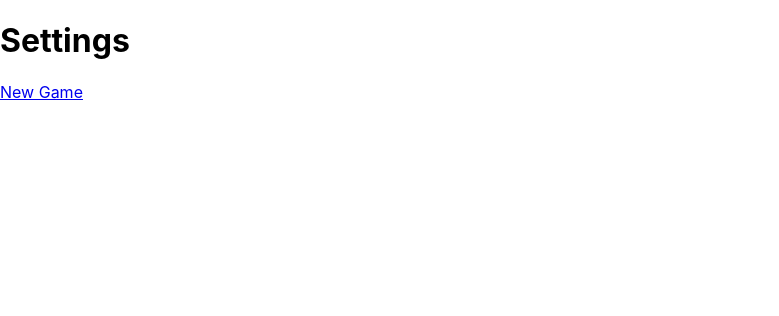
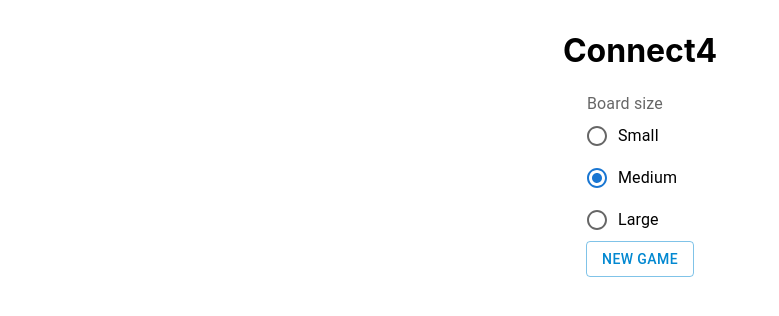
Before and after one commit to pawgog/connect4-game-full, a React (Create React App) app: page / in a window 1280 px wide. Shown: the top 316 px of the page, without its empty margins (0-779 px from the left). Built offline with nearby package versions, Linux system fonts and the light colour scheme.

Commit message:
Add radio group functionality to change board size.

```diff
--- a/src/index.css
+++ b/src/index.css
@@ -11,3 +11,7 @@ code {
   font-family: source-code-pro, Menlo, Monaco, Consolas, 'Courier New',
     monospace;
 }
+
+a {
+  text-decoration: none;
+}
--- a/src/pages/Board.tsx
+++ b/src/pages/Board.tsx
@@ -69,7 +69,11 @@ const Board = () => {
         <Button variant="outlined" color="warning" onClick={undoMove}>
           {staticText.undoMove}
         </Button>
-        <Link to="/">{staticText.backGame}</Link>
+        <Link to="/">
+          <Button variant="outlined" color="warning">
+            {staticText.restartGame}
+          </Button>
+        </Link>
       </S.ButtonBoardStyle>
       <table>
         <tbody>
--- a/src/pages/Home.tsx
+++ b/src/pages/Home.tsx
@@ -1,11 +1,26 @@
+import { useState } from 'react';
 import { Routes, Route } from 'react-router-dom';
 import Settings from './Settings';
 import Board from './Board';
 
 const Home = () => {
+  const [boardSize, setBoardSize] = useState('medium');
+
+  const handleRadioChange = (e: any) => {
+    setBoardSize(e.target.value);
+  };
+
   return (
     <Routes>
-      <Route path="/" element={<Settings />} />
+      <Route
+        path="/"
+        element={
+          <Settings
+            boardSize={boardSize}
+            handleRadioChangeFn={handleRadioChange}
+          />
+        }
+      />
       <Route path="/board" element={<Board />} />
     </Routes>
   );
--- /dev/null
+++ b/src/pages/Settings.styled.ts
@@ -0,0 +1,9 @@
+import styled from '@emotion/styled';
+
+export const SettingsStyled = styled.div`
+  display: flex;
+  flex-direction: column;
+  align-items: center;
+  justify-content: center;
+  margin: 10px 0;
+`;
--- a/src/pages/Settings.tsx
+++ b/src/pages/Settings.tsx
@@ -1,12 +1,42 @@
 import { Link } from 'react-router-dom';
+import {
+  FormControl,
+  FormLabel,
+  FormControlLabel,
+  RadioGroup,
+  Radio,
+  Button,
+} from '@mui/material';
 import { staticText } from '../utils/staticText';
+import * as S from './Settings.styled';
 
-const Settings = () => {
+type IProps = {
+  boardSize: any;
+  handleRadioChangeFn: any;
+};
+
+const Settings = ({ boardSize, handleRadioChangeFn }: IProps) => {
   return (
-    <>
-      <h1>Settings</h1>
-      <Link to="/board">{staticText.newGame}</Link>
-    </>
+    <S.SettingsStyled>
+      <h1>{staticText.gameTitle}</h1>
+      <FormControl>
+        <FormLabel id="board-radio-buttons-group-label">Board size</FormLabel>
+        <RadioGroup
+          aria-labelledby="board-radio-buttons-group-label"
+          value={boardSize}
+          onChange={(e) => handleRadioChangeFn(e)}
+        >
+          <FormControlLabel value="small" control={<Radio />} label="Small" />
+          <FormControlLabel value="medium" control={<Radio />} label="Medium" />
+          <FormControlLabel value="large" control={<Radio />} label="Large" />
+        </RadioGroup>
+      </FormControl>
+      <Link to="/board">
+        <Button variant="outlined" color="info">
+          {staticText.newGame}
+        </Button>
+      </Link>
+    </S.SettingsStyled>
   );
 };
 
--- a/src/utils/staticText.ts
+++ b/src/utils/staticText.ts
@@ -1,7 +1,8 @@
 export const staticText = {
+  gameTitle: 'Connect4',
   newGame: 'New Game',
   saveGame: 'Save Game',
-  backGame: 'Back Game',
+  restartGame: 'Restart Game',
   undoMove: 'Undo Last Move',
   draw: 'Draw Game!',
   gameOver: 'Game over! Start a new game.',
```
